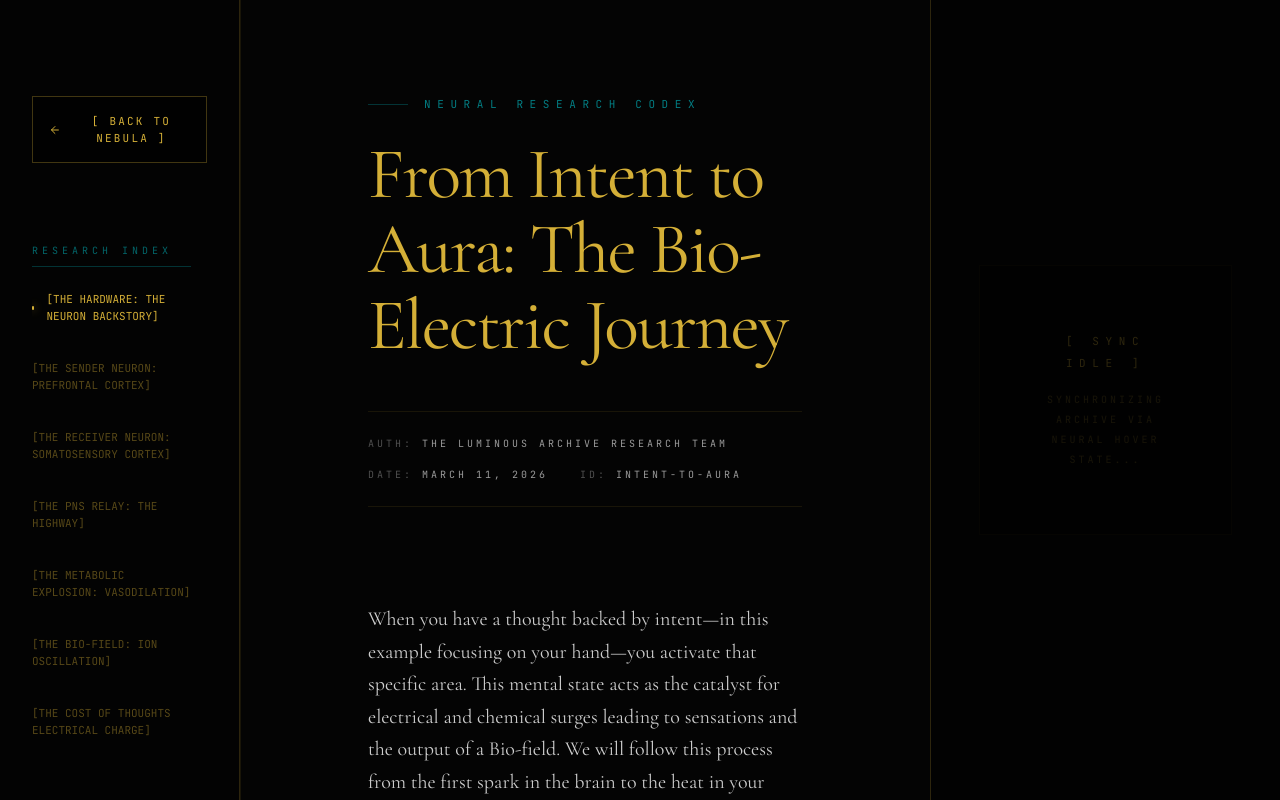
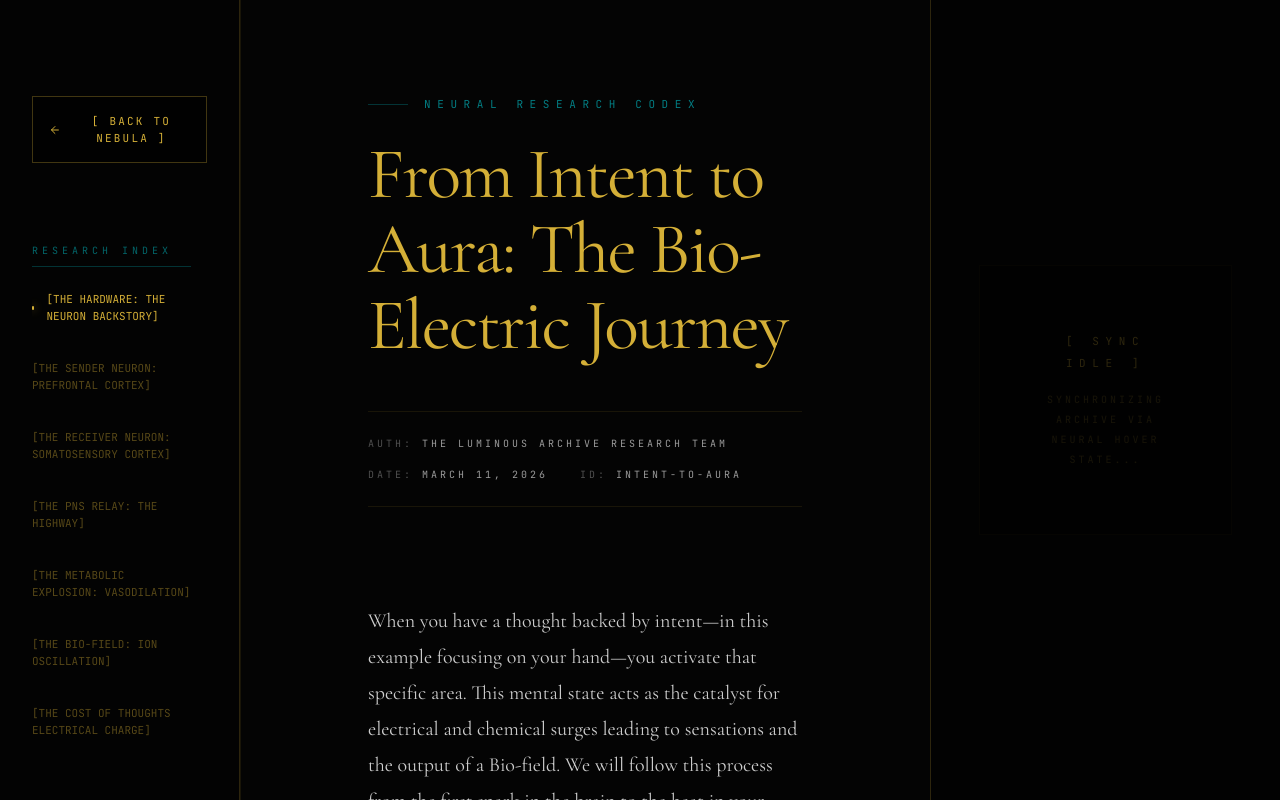
Before and after one commit to Tagi17/digital-codex, a Next.js app: page / in a window 1280 px wide. Both pictures are taken after a click on the element "CELLULAR BIO-ELECTRICITY". Built offline with nearby package versions, Linux system fonts and the light colour scheme.

Commit message:
feat: implement micro-chapter formatting and refine archival typography

```diff
--- a/src/components/ArticleViewer.tsx
+++ b/src/components/ArticleViewer.tsx
@@ -152,7 +152,7 @@ const ArticleViewer: React.FC<ArticleViewerProps> = ({ nodeData, onClose, conten
     switch (block.type) {
       case 'paragraph':
         return (
-          <p key={index} className={`font-serif text-xl leading-relaxed text-white/80 ${commonClass}`}>
+          <p key={index} className={`font-serif text-xl leading-[1.8] text-white/80 ${commonClass}`}>
             {parseText(block.text)}
           </p>
         );
@@ -165,6 +165,19 @@ const ArticleViewer: React.FC<ArticleViewerProps> = ({ nodeData, onClose, conten
           >
             {block.text}
           </h3>
+        );
+      case 'heading-small':
+        return (
+          <h4
+            key={index}
+            className="text-auric-gold/90 font-mono text-sm tracking-[0.2em] uppercase mb-4 mt-8"
+          >
+            {block.text}
+          </h4>
+        );
+      case 'divider':
+        return (
+          <hr key={index} className="border-t border-bio-cyan/10 my-10 w-1/4 mx-auto" />
         );
       case 'dash-list':
         return (
```
